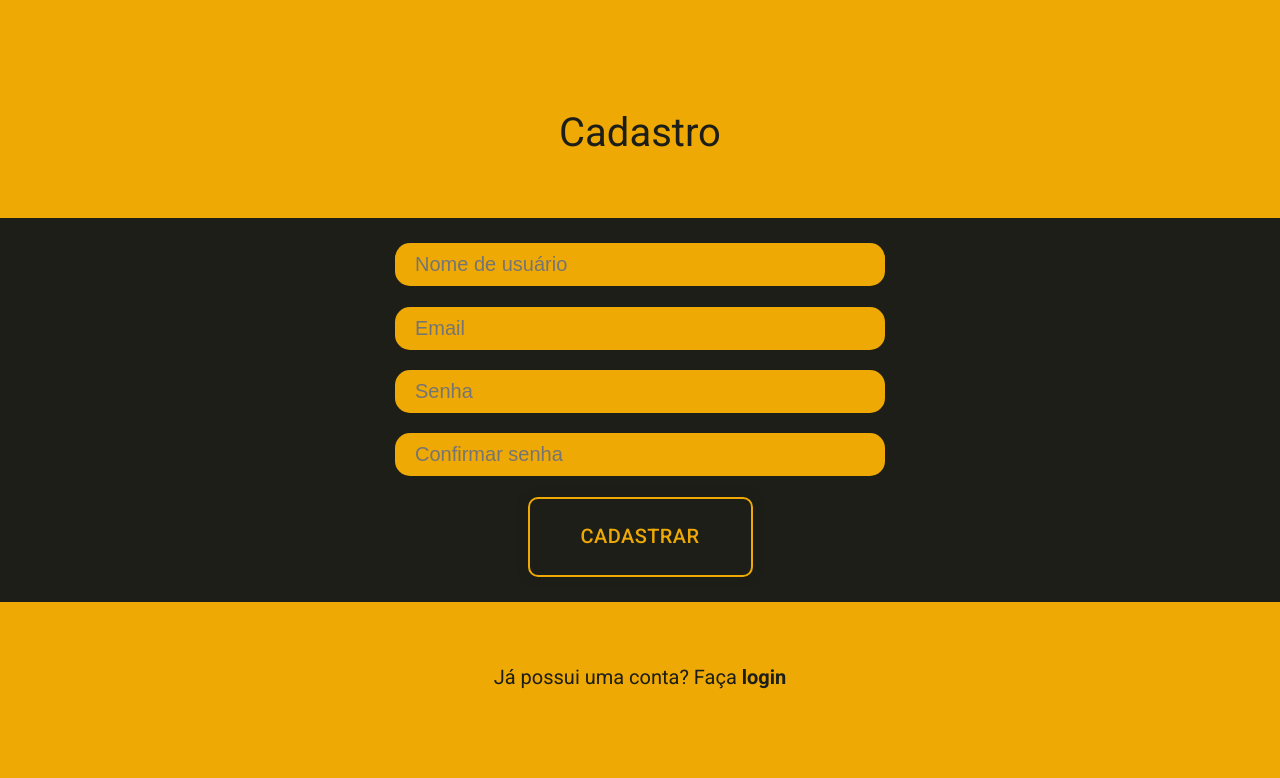
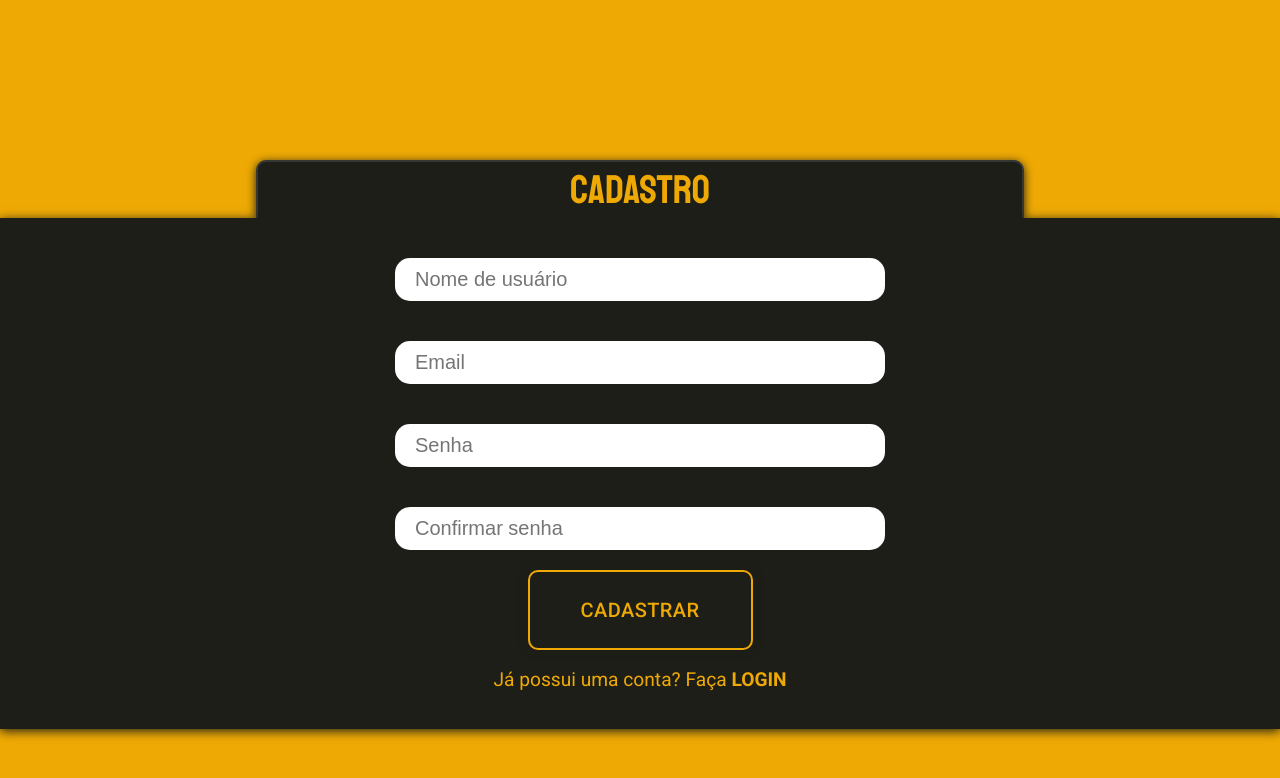
Before and after one commit to AdryellCabral/Habiking, a React (Create React App) app: page /register in a window 1280 px wide. Shown: the top 778 px of the page. Built offline with nearby package versions, Linux system fonts and the light colour scheme; no server answers.

Commit message:
style: login and register page done

```diff
--- a/src/components/ButtonComp/styles.js
+++ b/src/components/ButtonComp/styles.js
@@ -12,11 +12,19 @@ export const MyButton = styled(Button)`
     box-shadow: 0 0 10px var(--colorOne);
     color: var(--colorTwo);
 
+    span {
+      color: var(--colorTwo);
+    }
+
     &:hover {
       border: 2px double var(--colorOne);
       background-color: var(--colorTwo);
       color: var(--colorOne);
       transition: 300ms;
+
+      span {
+        color: var(--colorOne);
+      }
     }
 
     @media (min-width: 768px) {
--- a/src/pages/Login/styles.js
+++ b/src/pages/Login/styles.js
@@ -13,10 +13,9 @@ export const DivContainer = styled.div`
   max-width: 450px;
   max-height: 450px;
   width: 100%;
-  height: 60%;
+  height: 59%;
   display: flex;
   flex-direction: column;
-  justify-content: space-around;
   align-items: center;
 
   h1 {
@@ -55,6 +54,8 @@ export const DivContainer = styled.div`
     border: none;
     border-radius: 15px;
     font-size: 20px;
+    margin: 20px;
+    margin-bottom: 0;
   }
 
   p {
--- a/src/pages/Register/index.jsx
+++ b/src/pages/Register/index.jsx
@@ -68,10 +68,10 @@ const RegisterPage = () => {
           />
           <span>{errors.passwordConfirm?.message}</span>
           <ButtonComp type="submit">Cadastrar</ButtonComp>
+          <p>
+            Já possui uma conta? Faça <Link to="/login">login</Link>
+          </p>
         </form>
-        <p>
-          Já possui uma conta? Faça <Link to="/login">login</Link>
-        </p>
       </DivContainer>
     </DivBackground>
   );
--- a/src/pages/Register/styles.js
+++ b/src/pages/Register/styles.js
@@ -1,7 +1,6 @@
 import styled from "styled-components";
 
 export const DivBackground = styled.div`
-  background-color: var(--colorFour);
   width: 100vw;
   height: 100vh;
   display: flex;
@@ -12,54 +11,68 @@ export const DivBackground = styled.div`
 export const DivContainer = styled.div`
   max-width: 450px;
   width: 100%;
-  height: 80%;
+  height: 60%;
   display: flex;
   flex-direction: column;
-  justify-content: space-around;
   align-items: center;
 
   h1 {
     font-size: 40px;
-    color: var(--colorOne);
+    color: var(--colorTwo);
+    background-color: var(--colorOne);
+    width: 60%;
+    padding: 1vh;
+
+    border: 2px solid var(--colorThree);
+    border-bottom: 0;
+    border-radius: 10px 10px 0 0;
+    font-family: "Staatliches", cursive;
+    text-transform: uppercase;
+    text-align: center;
+    box-shadow: 0 2px 10px var(--colorOne);
   }
 
   form {
-    width: 80%;
-    height: 60%;
+    width: 80vw;
     background-color: var(--colorOne);
-    justify-content: space-around;
     display: flex;
     flex-direction: column;
     text-align: center;
-    border-radius: 40px;
-    padding: 0 20px;
+    border-radius: 40px 40px 0 0;
     align-items: center;
     padding: 20px;
+    border: 2px solid var(--colorThree);
+    box-shadow: 0 2px 10px var(--colorOne);
   }
 
-  form input {
+  input {
     width: 80%;
     padding: 10px 20px;
-    background-color: var(--colorTwo);
     border: none;
     border-radius: 15px;
-    color: var(--colorOne);
     font-size: 20px;
+    margin: 20px;
+    margin-bottom: 0;
+
+    @media (min-width: 768px) {
+      margin-bottom: 20px;
+    }
   }
 
   p {
-    font-size: 20px;
-    color: var(--colorOne);
+    font-size: 1.2rem;
+    color: var(--colorTwo);
+    margin: 20px;
   }
 
   a {
     font-weight: bold;
-    color: inherit;
-    color: var(--colorFive);
+    color: var(--colorTwo);
+    text-transform: uppercase;
   }
 
   span {
-    color: var(--colorFive);
+    color: var(--colorTwo);
     font-size: 20px;
   }
 
```
